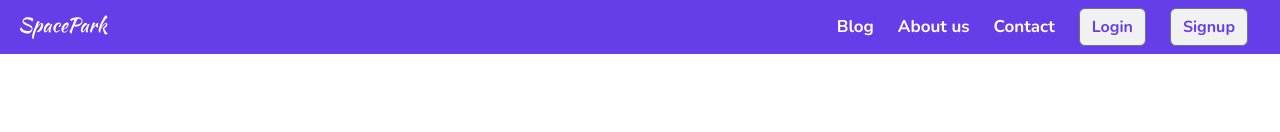
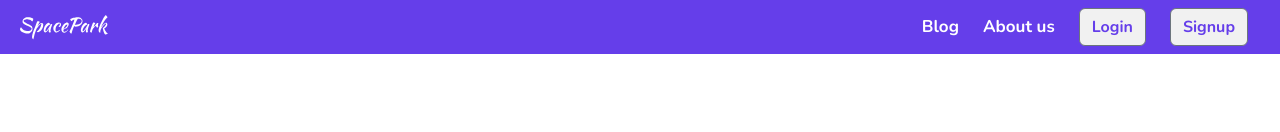
Before and after one commit to pesto-students/frontend-repo-spacepark, a React (Create React App) app: page / in a window 1280 px wide. Shown: the top 132 px of the page. Built offline with nearby package versions, Linux system fonts and the light colour scheme.

Commit message:
Contact Removal

```diff
--- a/src/App.js
+++ b/src/App.js
@@ -20,7 +20,6 @@ import UserFormComponent from "./components/AdminDashBoard/FormComponents/UserFo
 import ParkingSpacesForm from "./components/AdminDashBoard/FormComponents/ParkingSpacesForm";
 import AboutPage from "./components/StaticComponents/AboutUs";
 import BlogPage from "./components/StaticComponents/BlogPage";
-import Contact from "./components/Contact/Contact";
 import Profile from "./components/Profile/Profile";
 import QRCodeDisplay from "./components/QRCodeDisplay/QRCodeDisplay";
 import QRCodeScanner from "./components/QRCodeScanner/QRCodeScanner";
@@ -86,7 +85,6 @@ function App() {
             />
             <Route path="/about" element={<AboutPage />} />
             <Route path="/blog" element={<BlogPage />} />
-            <Route path="/contact" element={<Contact />} />
             <Route path="/profile" element={<Profile />} />
           </Routes>
           <Footer />
--- a/src/components/Header/Header.js
+++ b/src/components/Header/Header.js
@@ -76,9 +76,7 @@ const Header = () => {
             <Link to="/tickets">Tickets</Link>
           </NavItem>
             }
-           { role !== 'admin' && <NavItem>
-              <Link to="/contact">Contact</Link>
-            </NavItem>}
+
             {isAuthenticated ? (
               <>
 
```
